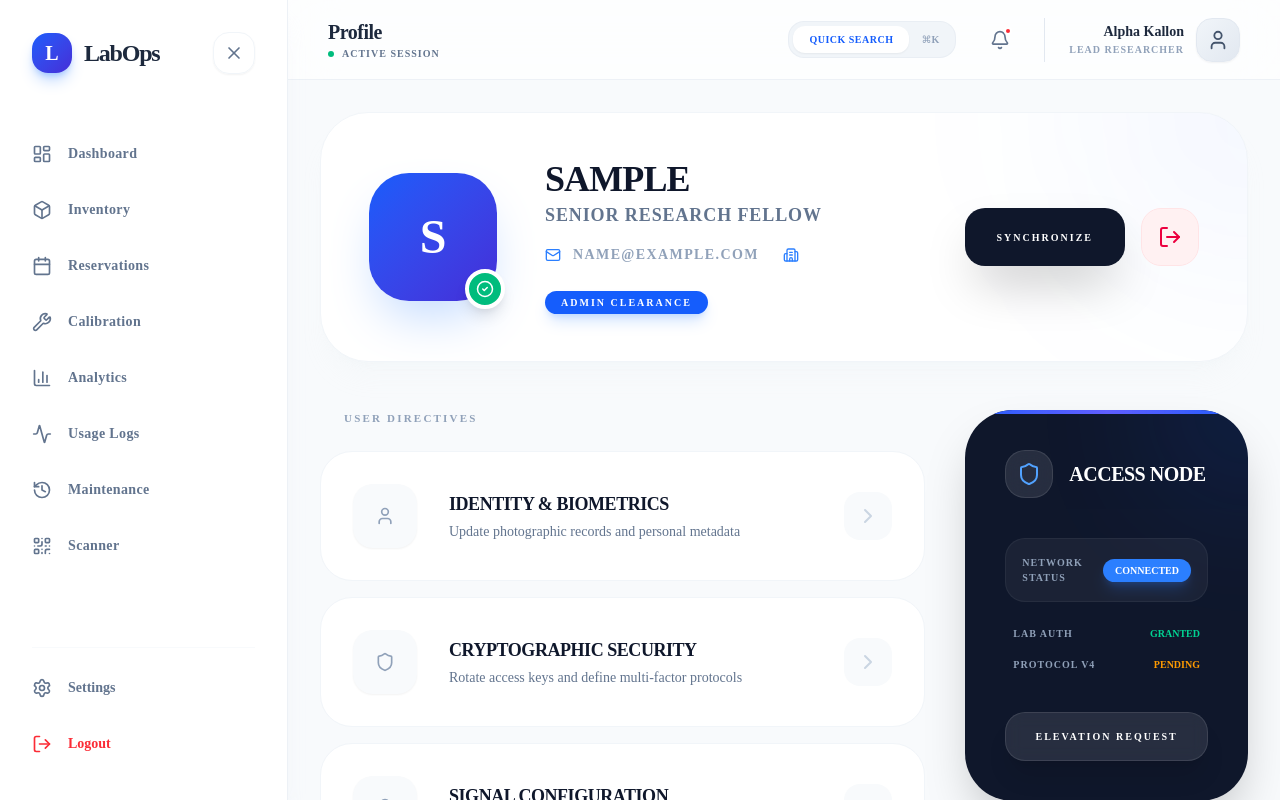
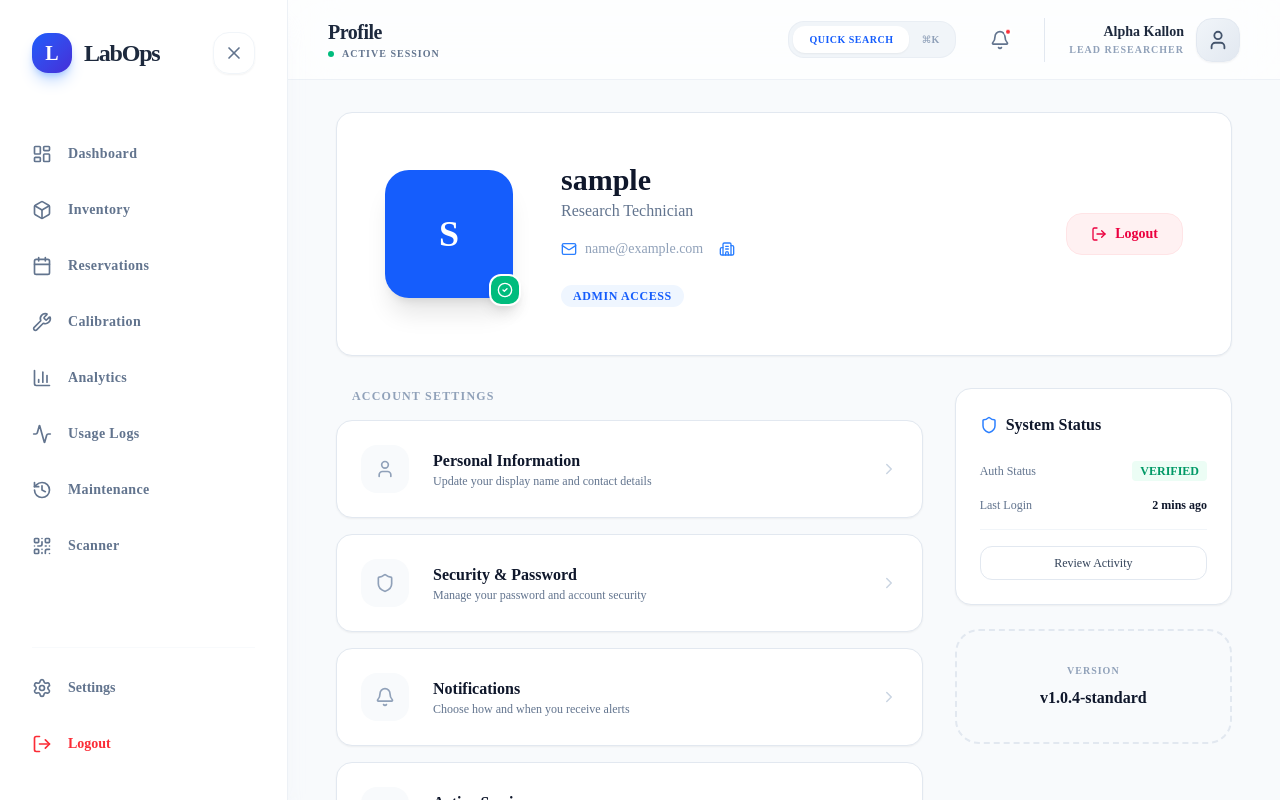
Before and after one commit to Iyeba-Kallon/lab-equipment-management-system, a React app in the folder frontend/: page /profile in a window 1280 px wide. Shown: the top 800 px of the page. Built offline with nearby package versions, Linux system fonts and the light colour scheme; sample sign-in values are in the browser's storage; the HTML template or start-up script is replaced by a standard one.

Commit message:
feat: add Profile page component for user details and account settings.
Signed-off-by: Iyeba Kallon <iyebalphakallon@gmail.com>

```diff
--- a/frontend/src/pages/Profile.tsx
+++ b/frontend/src/pages/Profile.tsx
@@ -17,135 +17,108 @@ const Profile: React.FC = () => {
     const { user, logout } = useAuth();
 
     const menuItems = [
-        { title: 'Identity & Biometrics', icon: <User size={20} />, description: 'Update photographic records and personal metadata' },
-        { title: 'Cryptographic Security', icon: <Shield size={20} />, description: 'Rotate access keys and define multi-factor protocols' },
-        { title: 'Signal Configuration', icon: <Bell size={20} />, description: 'Define alert thresholds and communication channels' },
-        { title: 'Endpoint Management', icon: <Smartphone size={20} />, description: 'Audit active workstation sessions and authorized devices' },
+        { title: 'Personal Information', icon: <User size={20} />, description: 'Update your display name and contact details' },
+        { title: 'Security & Password', icon: <Shield size={20} />, description: 'Manage your password and account security' },
+        { title: 'Notifications', icon: <Bell size={20} />, description: 'Choose how and when you receive alerts' },
+        { title: 'Active Sessions', icon: <Smartphone size={20} />, description: 'Manage devices and current login sessions' },
     ];
 
     return (
-        <div className="max-w-5xl mx-auto space-y-12 animate-in fade-in slide-in-from-bottom-8 duration-1000 font-['Outfit']">
-            {/* Profile Header */}
-            <div className="bg-white dark:bg-slate-900/50 rounded-[3rem] p-12 border border-slate-100 dark:border-slate-800 shadow-xl shadow-slate-200/10 dark:shadow-none relative overflow-hidden group">
-                <div className="absolute top-0 right-0 w-80 h-80 bg-blue-600/5 rounded-full blur-[100px] -mr-40 -mt-40 group-hover:bg-blue-600/10 transition-colors duration-1000"></div>
-                <div className="flex flex-col lg:flex-row items-center gap-12 relative z-10">
-                    <div className="relative group/avatar">
-                        <div className="w-32 h-32 rounded-[2.5rem] bg-gradient-to-br from-blue-600 to-indigo-700 flex items-center justify-center text-white text-5xl font-black shadow-2xl shadow-blue-500/30 group-hover/avatar:scale-105 group-hover/avatar:rotate-3 transition-all duration-500">
+        <div className="max-w-4xl mx-auto space-y-8 page-fade">
+            <div className="standard-card p-8 md:p-12 overflow-hidden relative">
+                <div className="flex flex-col md:flex-row items-center gap-8 md:gap-12 relative z-10">
+                    <div className="relative">
+                        <div className="w-32 h-32 rounded-3xl bg-blue-600 flex items-center justify-center text-white text-4xl font-bold shadow-xl">
                             {user?.username.charAt(0).toUpperCase()}
                         </div>
-                        <div className="absolute -bottom-2 -right-2 w-10 h-10 bg-emerald-500 border-4 border-white dark:border-slate-900 rounded-2xl flex items-center justify-center text-white shadow-lg">
-                            <CheckCircle2 size={18} />
+                        <div className="absolute -bottom-2 -right-2 w-8 h-8 bg-emerald-500 border-2 border-white dark:border-slate-900 rounded-lg flex items-center justify-center text-white shadow-lg">
+                            <CheckCircle2 size={16} />
                         </div>
                     </div>
 
-                    <div className="text-center lg:text-left space-y-4">
-                        <div className="space-y-1">
-                            <h1 className="text-4xl font-black text-slate-900 dark:text-white tracking-tight leading-none uppercase">{user?.username}</h1>
-                            <p className="text-slate-500 dark:text-slate-400 font-bold text-lg uppercase tracking-wider">Senior Research Fellow</p>
+                    <div className="text-center md:text-left space-y-4 flex-1">
+                        <div>
+                            <h1 className="text-3xl font-bold text-slate-900 dark:text-white leading-tight">{user?.username}</h1>
+                            <p className="text-slate-500 font-medium">Research Technician</p>
                         </div>
 
-                        <div className="flex flex-wrap justify-center lg:justify-start gap-6">
-                            <div className="flex items-center gap-3 text-sm text-slate-400 font-bold uppercase tracking-widest">
+                        <div className="flex flex-wrap justify-center md:justify-start gap-4 text-sm text-slate-400 font-medium">
+                            <div className="flex items-center gap-2">
                                 <Mail size={16} className="text-blue-500" /> {user?.email}
                             </div>
-                            <div className="flex items-center gap-3 text-sm text-slate-400 font-bold uppercase tracking-widest">
+                            <div className="flex items-center gap-2">
                                 <Building2 size={16} className="text-blue-500" /> {user?.department}
                             </div>
                         </div>
 
                         <div className="pt-2">
-                            <span className="px-4 py-1.5 bg-blue-600 text-white rounded-xl text-[10px] font-black uppercase tracking-[0.2em] shadow-lg shadow-blue-500/20">
-                                {user?.role} clearance
+                            <span className="px-3 py-1 bg-blue-50 text-blue-600 dark:bg-blue-900/20 dark:text-blue-400 rounded-full text-xs font-bold uppercase tracking-wider">
+                                {user?.role} Access
                             </span>
                         </div>
                     </div>
 
-                    <div className="lg:ml-auto flex gap-4">
-                        <button className="px-8 py-4 bg-slate-900 dark:bg-white dark:text-slate-900 text-white rounded-2xl text-[10px] font-black uppercase tracking-[0.2em] hover:scale-[1.05] active:scale-95 transition-all shadow-2xl">
-                            Synchronize
-                        </button>
+                    <div className="flex gap-3">
                         <button
                             onClick={logout}
-                            className="p-4 bg-rose-50 dark:bg-rose-950/20 text-rose-600 rounded-2xl hover:bg-rose-500 hover:text-white transition-all border border-rose-100 dark:border-rose-900/50 group"
+                            className="flex items-center gap-2 px-6 py-2.5 bg-rose-50 text-rose-600 hover:bg-rose-500 hover:text-white rounded-xl text-sm font-bold transition-all border border-rose-100"
                         >
-                            <LogOut size={24} className="group-hover:translate-x-1 transition-transform" />
+                            <LogOut size={16} />
+                            Logout
                         </button>
                     </div>
                 </div>
             </div>
 
-            <div className="grid grid-cols-1 lg:grid-cols-3 gap-10">
-                {/* Settings Menu */}
-                <div className="lg:col-span-2 space-y-6">
-                    <h2 className="text-[11px] font-black text-slate-400 uppercase tracking-[0.2em] ml-6">User Directives</h2>
-                    <div className="grid grid-cols-1 gap-4">
+            <div className="grid grid-cols-1 md:grid-cols-3 gap-8">
+                <div className="md:col-span-2 space-y-4">
+                    <h2 className="text-xs font-bold text-slate-400 uppercase tracking-widest ml-4">Account Settings</h2>
+                    <div className="space-y-4">
                         {menuItems.map((item, i) => (
                             <button
                                 key={i}
-                                className="w-full text-left bg-white dark:bg-slate-900/50 p-8 rounded-[2rem] border border-slate-100 dark:border-slate-800 flex items-center justify-between hover:border-blue-500/30 hover:shadow-2xl hover:shadow-blue-500/5 transition-all duration-500 group"
+                                className="w-full text-left standard-card p-6 flex items-center justify-between hover:border-blue-500/30 transition-all group"
                             >
-                                <div className="flex items-center gap-8">
-                                    <div className="w-16 h-16 rounded-2xl bg-slate-50 dark:bg-slate-800 flex items-center justify-center text-slate-400 group-hover:text-white group-hover:bg-blue-600 group-hover:rotate-3 transition-all duration-500 shadow-sm">
+                                <div className="flex items-center gap-6">
+                                    <div className="w-12 h-12 rounded-xl bg-slate-50 dark:bg-slate-800 flex items-center justify-center text-slate-400 group-hover:text-blue-600 transition-colors">
                                         {item.icon}
                                     </div>
-                                    <div className="space-y-1">
-                                        <h4 className="text-lg font-black text-slate-900 dark:text-white uppercase tracking-tight">{item.title}</h4>
-                                        <p className="text-sm text-slate-500 dark:text-slate-400 font-medium">{item.description}</p>
+                                    <div>
+                                        <h4 className="font-bold text-slate-900 dark:text-white">{item.title}</h4>
+                                        <p className="text-xs text-slate-500">{item.description}</p>
                                     </div>
                                 </div>
-                                <div className="w-12 h-12 rounded-xl bg-slate-50 dark:bg-slate-800 flex items-center justify-center text-slate-300 group-hover:text-blue-600 group-hover:translate-x-2 transition-all">
-                                    <ChevronRight size={24} />
-                                </div>
+                                <ChevronRight size={18} className="text-slate-300 group-hover:text-blue-600 transition-colors" />
                             </button>
                         ))}
                     </div>
                 </div>
 
-                {/* Quick Actions / System Info */}
-                <div className="space-y-8">
-                    <div className="premium-card bg-slate-900 text-white p-10 rounded-[3rem] shadow-2xl relative overflow-hidden group">
-                        <div className="absolute top-0 left-0 w-full h-1 bg-gradient-to-r from-blue-600 via-indigo-500 to-blue-600"></div>
-                        <div className="absolute top-0 right-0 -mr-16 -mt-16 w-32 h-32 bg-blue-600 rounded-full blur-[80px] opacity-30 group-hover:opacity-50 transition-opacity"></div>
-
-                        <div className="flex items-center gap-4 mb-10 relative z-10">
-                            <div className="w-12 h-12 bg-white/10 text-blue-400 rounded-2xl flex items-center justify-center backdrop-blur-md border border-white/10">
-                                <Shield size={24} />
+                <div className="space-y-6">
+                    <div className="standard-card p-6 space-y-6">
+                        <h3 className="font-bold flex items-center gap-2">
+                            <Shield size={18} className="text-blue-500" />
+                            System Status
+                        </h3>
+                        <div className="space-y-4">
+                            <div className="flex justify-between items-center text-xs">
+                                <span className="text-slate-500 font-medium">Auth Status</span>
+                                <span className="px-2 py-0.5 bg-emerald-50 text-emerald-600 rounded font-bold">VERIFIED</span>
                             </div>
-                            <h3 className="text-xl font-black uppercase tracking-tight">Access Node</h3>
-                        </div>
-
-                        <div className="space-y-6 relative z-10">
-                            <div className="flex justify-between items-center bg-white/5 p-4 rounded-2xl border border-white/5">
-                                <span className="text-slate-400 text-[10px] font-black uppercase tracking-widest">Network Status</span>
-                                <span className="text-[10px] font-black bg-blue-500 px-3 py-1 rounded-lg shadow-lg shadow-blue-500/20">CONNECTED</span>
+                            <div className="flex justify-between items-center text-xs">
+                                <span className="text-slate-500 font-medium">Last Login</span>
+                                <span className="text-slate-900 dark:text-white font-bold">2 mins ago</span>
                             </div>
-
-                            <div className="space-y-4">
-                                <div className="flex justify-between items-center px-2">
-                                    <span className="text-slate-400 text-[10px] font-black uppercase tracking-widest">Lab Auth</span>
-                                    <span className="text-[10px] font-black text-emerald-400">GRANTED</span>
-                                </div>
-                                <div className="flex justify-between items-center px-2">
-                                    <span className="text-slate-400 text-[10px] font-black uppercase tracking-widest">Protocol V4</span>
-                                    <span className="text-[10px] font-black text-amber-500">PENDING</span>
-                                </div>
-                            </div>
-
-                            <button className="w-full py-4 bg-white/10 hover:bg-white text-white hover:text-slate-900 border border-white/10 rounded-2xl text-[10px] font-black uppercase tracking-[0.2em] transition-all backdrop-blur-sm shadow-xl mt-4">
-                                Elevation Request
+                            <hr className="border-slate-100 dark:border-slate-800" />
+                            <button className="w-full btn-secondary py-2 text-xs">
+                                Review Activity
                             </button>
                         </div>
                     </div>
 
-                    <div className="p-10 border-2 border-dashed border-slate-200 dark:border-slate-800 rounded-[3rem] text-center space-y-4 group hover:border-blue-500/30 transition-colors">
-                        <div className="w-16 h-16 bg-slate-50 dark:bg-slate-800 rounded-[1.5rem] flex items-center justify-center mx-auto text-slate-300 group-hover:rotate-12 transition-transform">
-                            <Settings size={32} />
-                        </div>
-                        <div className="space-y-1">
-                            <h4 className="text-[11px] font-black text-slate-400 dark:text-slate-500 uppercase tracking-[0.2em]">Build Signature</h4>
-                            <p className="text-lg font-black text-slate-900 dark:text-white tracking-tight">v1.0.4-gold</p>
-                        </div>
-                        <p className="text-[9px] text-slate-400 uppercase font-black tracking-[0.3em] pt-4">Quantum Core Framework</p>
+                    <div className="p-8 border-2 border-dashed border-slate-200 dark:border-slate-800 rounded-3xl text-center space-y-2">
+                        <p className="text-[10px] font-bold text-slate-400 uppercase tracking-widest">Version</p>
+                        <p className="font-bold">v1.0.4-standard</p>
                     </div>
                 </div>
             </div>
```
Also changed, not shown: frontend/src/pages/EquipmentDetail.tsx (+3 -4 lines).
